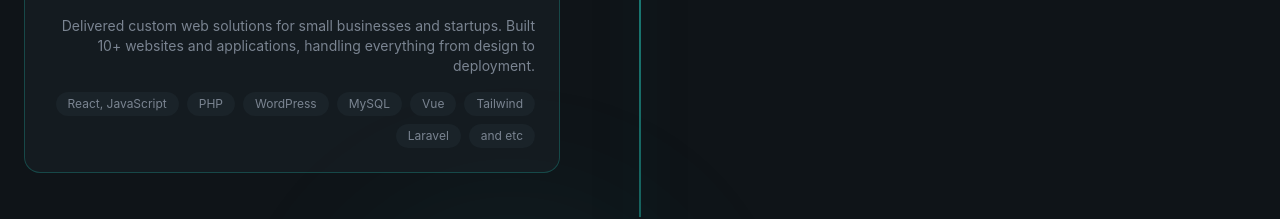
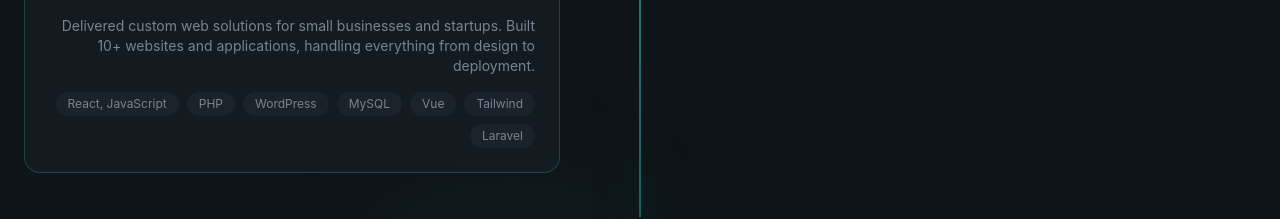
Before and after one commit to Yanura7788/MyPortfolioWebsite, a React (Vite) app: page / in a window 1280 px wide. Shown: the part 2580-2799 px from the top of the page. Built offline with nearby package versions, Linux system fonts and the light colour scheme.

Commit message:
Refine technologies list in Experience section
Removed 'and etc' from the technologies list.

```diff
--- a/src/sections/Experience.jsx
+++ b/src/sections/Experience.jsx
@@ -5,7 +5,7 @@
     company: "Self-Employed",
     description:
       "Delivered custom web solutions for small businesses and startups. Built 10+ websites and applications, handling everything from design to deployment.",
-    technologies: ["React, JavaScript", "PHP", "WordPress", "MySQL", "Vue", "Tailwind", "Laravel" , "and etc"],
+    technologies: ["React, JavaScript", "PHP", "WordPress", "MySQL", "Vue", "Tailwind", "Laravel" ],
     current: true,
   },
   {
```
